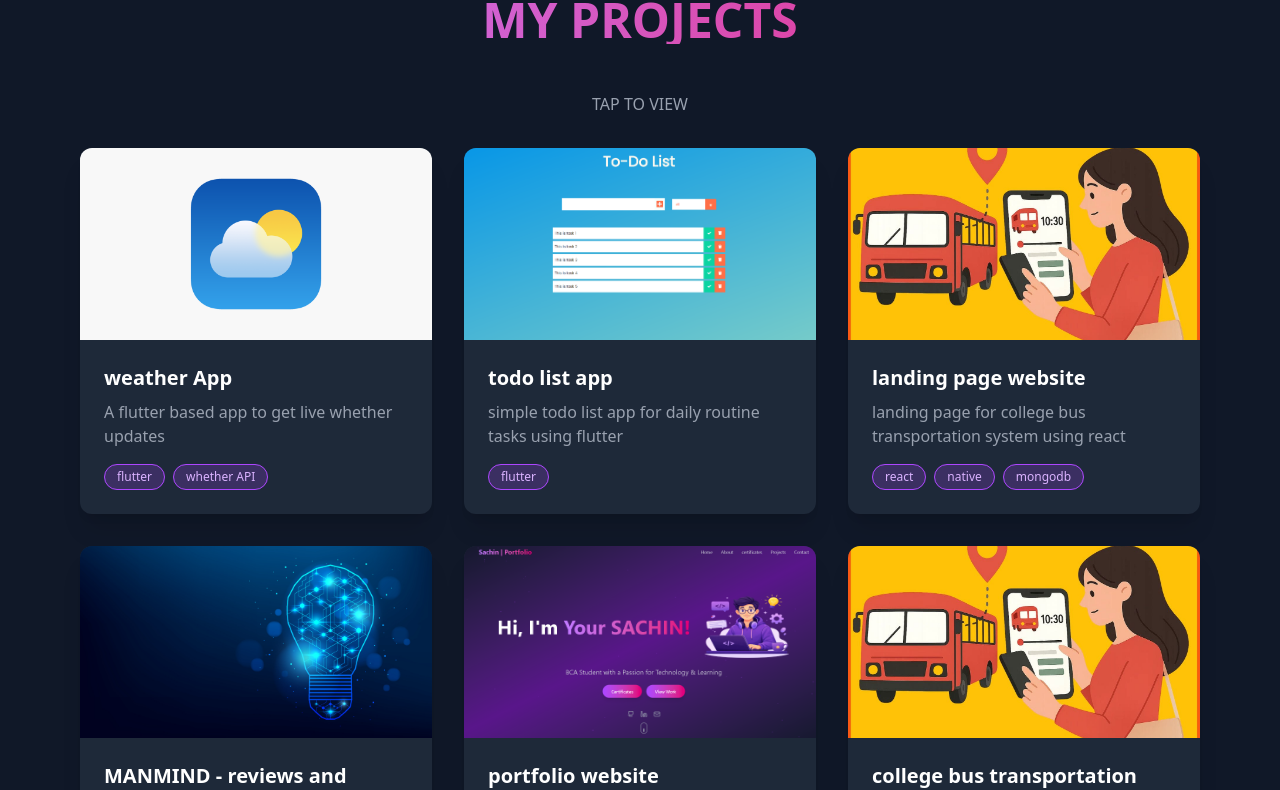
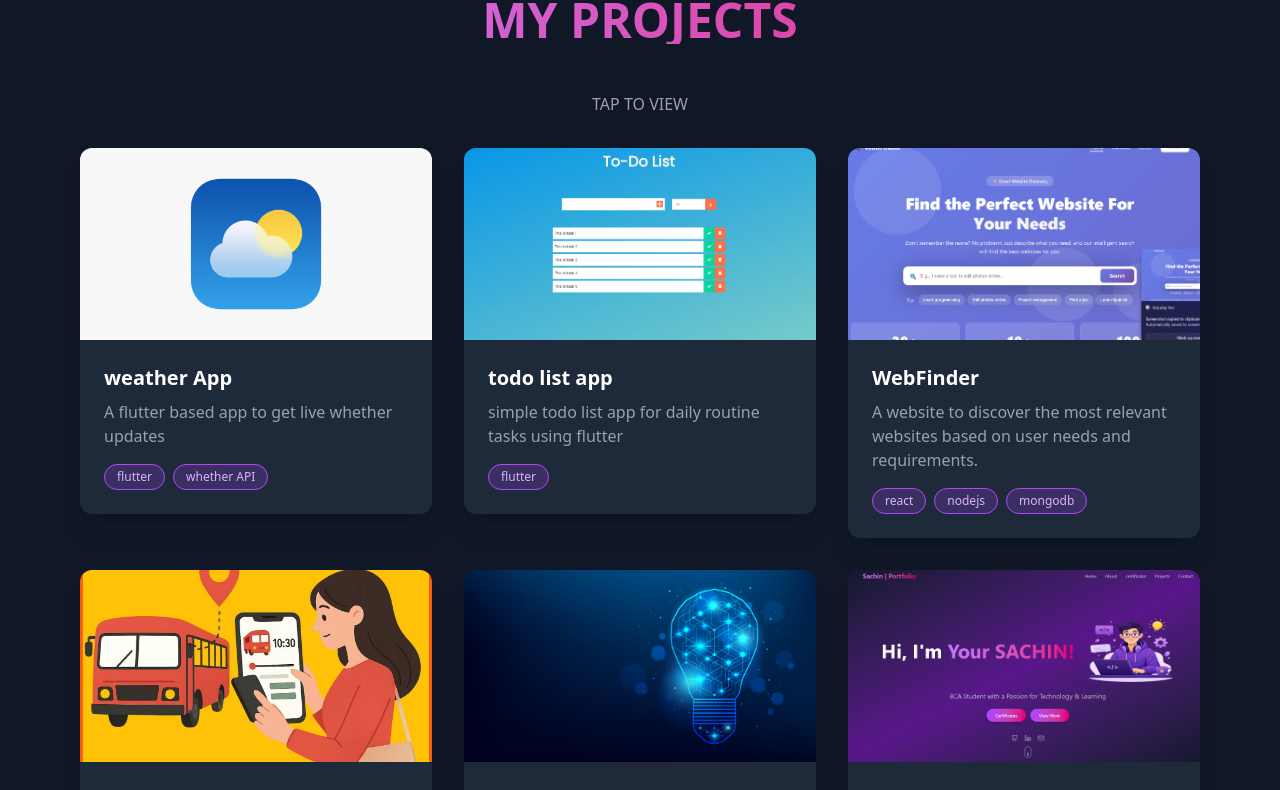
Before and after one commit to sachinv1604/my-portfolio, a React (Vite) app: page / in a window 1280 px wide. Shown: the part 1987-2777 px from the top of the page. Built offline with nearby package versions, Linux system fonts and the light colour scheme.

Commit message:
added new project

```diff
--- a/src/App.jsx
+++ b/src/App.jsx
@@ -15,6 +15,7 @@ import todd from "./assets/todo.png";
 import budd from "./assets/bus.jpg";
 import mady from "./assets/mani.jpg";
 import podd from "./assets/portf.png";
+import wfodd from "./assets/webfinder.png";
 
 
 
@@ -397,6 +398,13 @@ const Projects = () => {
       link: 'https://github.com/sachinv1604/flutter-todo-app',
     },
     {
+      title: 'WebFinder',
+      description: 'A website to discover the most relevant websites based on user needs and requirements.',
+      image: wfodd,
+      tags: [ 'react', 'nodejs', 'mongodb'],
+      link: 'https://github.com/sachinv1604/WEB_FINDER',
+    },
+    {
       title: 'landing page website ',
       description: 'landing page for college bus transportation system using react',
       image: budd,
```
Also changed, not shown: src/assets/webfinder.png (added), 1 other file (tests, documents, lock files or other folders).
